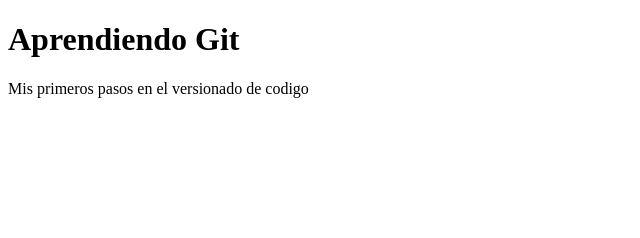
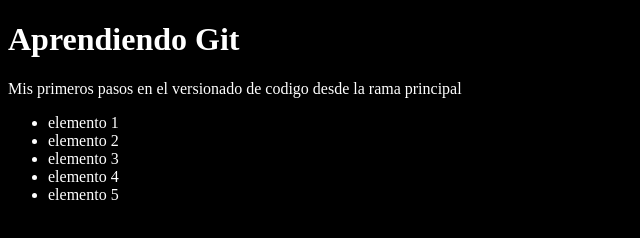
Before and after one commit to Manuel-dev97/Curso-Git, a plain HTML site: page index.html in a window 1280 px wide. Shown: the whole page, without its empty margins (0-640 px from the left). Drawn offline with Linux system fonts and the light colour scheme.

Commit message:
Agregando style.css al index.html

```diff
--- a/index.html
+++ b/index.html
@@ -5,9 +5,19 @@
     <meta http-equiv="X-UA-Compatible" content="IE=edge">
     <meta name="viewport" content="width=device-width, initial-scale=1.0">
     <title>Aprendiendo Git</title>
+    <link rel="stylesheet" href="style.css">
 </head>
 <body>
     <h1>Aprendiendo Git</h1>
-    <p>Mis primeros pasos en el versionado de codigo</p>
+    <p>Mis primeros pasos en el versionado de codigo desde la rama principal</p>
+    <ul>
+        <li>elemento 1</li>
+        <li>elemento 2</li>
+        <li>elemento 3</li>
+        <li>elemento 4</li>
+        <li>elemento 5</li>
+
+
+    </ul>
 </body>
 </html>
```
